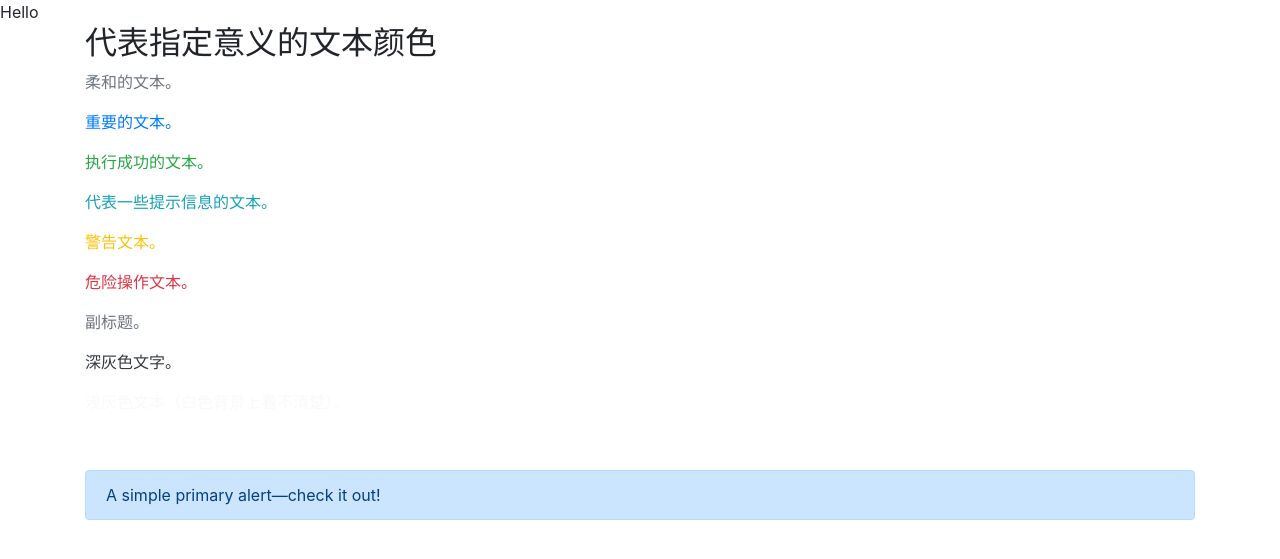
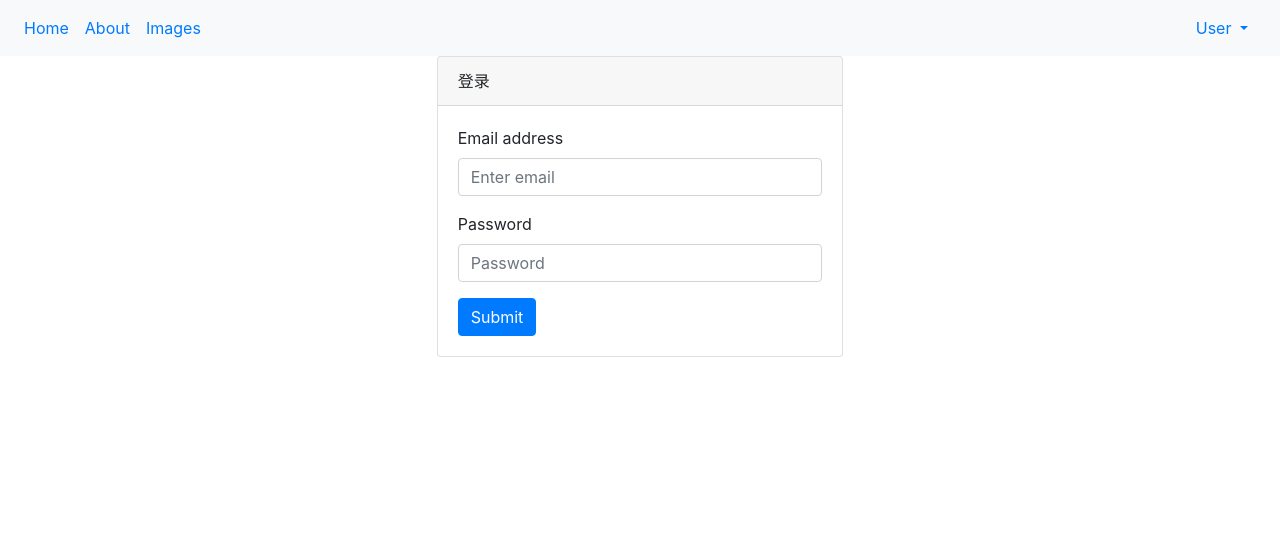
Before and after one commit to Hwlhwlxyz/imghst, a Flask app: page / in a window 1280 px wide. Shown: the top 559 px of the page. Run offline with Flask 2, Linux system fonts and the light colour scheme; some libraries are stand-ins or nearby versions.

Commit message:
register, login(hash), upload multiple pictures

```diff
--- a/app/database.py
+++ b/app/database.py
@@ -45,6 +45,7 @@ def query_db(query, args=(), one=False):
         get_db().commit()
     rv = [dict((cur.description[idx][0], value)
                for idx, value in enumerate(row)) for row in cur.fetchall()]
+    print((rv[0] if rv else None) if one else rv)
     return (rv[0] if rv else None) if one else rv
 
 
@@ -55,6 +56,7 @@ def init_db():
             db.cursor().executescript(f.read())
         db.commit()
 
+# flask init-db
 @click.command('init-db')
 @with_appcontext
 def init_db_command():
--- a/app/templates/index.html
+++ b/app/templates/index.html
@@ -4,35 +4,8 @@
     <meta charset="UTF-8">
     <title>test</title>
 
-
-
-
 </head>
 <body>
-
-
-Hello
-
-
-<div class="container">
-  <h2>代表指定意义的文本颜色</h2>
-  <p class="text-muted">柔和的文本。</p>
-  <p class="text-primary">重要的文本。</p>
-  <p class="text-success">执行成功的文本。</p>
-  <p class="text-info">代表一些提示信息的文本。</p>
-  <p class="text-warning">警告文本。</p>
-  <p class="text-danger">危险操作文本。</p>
-  <p class="text-secondary">副标题。</p>
-  <p class="text-dark">深灰色文字。</p>
-  <p class="text-light">浅灰色文本（白色背景上看不清楚）。</p>
-  <p class="text-white">白色文本（白色背景上看不清楚）。</p>
-    <div class="alert alert-primary" role="alert">
-  A simple primary alert—check it out!
-</div>
-</div>
-
-
-
 
 <link href="/static/bootstrap/css/bootstrap.min.css" rel="stylesheet" type="text/css" />
 <link href="/static/bootstrap/css/bootstrap-grid.css" rel="stylesheet" type="text/css" />
--- /dev/null
+++ b/app/templates/login.html
@@ -0,0 +1,52 @@
+<!DOCTYPE html>
+<html lang="en">
+<head>
+    <meta charset="UTF-8">
+    <title>login</title>
+</head>
+
+{% extends 'navigator.html' %}
+
+
+
+{% block body_part %}
+
+
+    <body>
+
+    <div class="row justify-content-center align-items-center">
+        <div class="col-4">
+            <div class="card ">
+                <div class="card-header">
+                    登录
+                </div>
+                <div class="card-body">
+
+                    <form action="/login" method="post">
+                        <div class="form-group">
+                            <label for="exampleInputEmail1">Email address</label>
+                            <input type="text" class="form-control" name="email"
+                                   aria-describedby="emailHelp"
+                                   placeholder="Enter email">
+                            <small id="emailHelp" class="form-text text-muted"></small>
+                        </div>
+                        <div class="form-group">
+                            <label for="exampleInputPassword1">Password</label>
+                            <input type="password" class="form-control" name="password"
+                                   placeholder="Password">
+                        </div>
+
+                        <button type="submit" class="btn btn-primary" value="submit">Submit</button>
+                    </form>
+                </div>
+            </div>
+        </div>
+    </div>
+    </body>
+
+
+
+{% endblock %}
+
+
+</html>
--- /dev/null
+++ b/app/templates/navigator.html
@@ -0,0 +1,94 @@
+<!DOCTYPE html>
+<html lang="en">
+<head>
+<title>imghst</title>
+</head>
+
+
+
+<body>
+
+{#flash message#}
+{% with messages = get_flashed_messages(with_categories=True) %}
+  {% if messages %}
+
+    {% for category, message in messages %}
+      <div class="alert alert-{{category}}">{{ message }}
+  <button type="button" class="close" data-dismiss="alert" aria-label="Close">
+    <span aria-hidden="true">&times;</span>
+  </button>
+</div>
+    {% endfor %}
+
+  {% endif %}
+{% endwith %}
+<script>
+window.setTimeout(function() {
+    $(".alert").fadeTo(500, 0).slideUp(500, function(){
+        $(this).remove();
+    });
+}, 1000);
+</script>
+{% block body %}{% endblock %}
+
+
+<nav class="navbar navbar-expand-sm bg-light">
+
+    <ul class="navbar-nav mr-auto">
+        <li class="nav-item active">
+            <a class="nav-link" href="/uploadbydropzone">Home <span class="sr-only">(current)</span></a>
+        </li>
+        <li class="nav-item">
+            <a class="nav-link" href="/about">About</a>
+        </li>
+        <li class="nav-item">
+            <a class="nav-link" href="/showimagesofuser">Images</a>
+        </li>
+
+    </ul>
+{#    <span class="navbar-text">#}
+{#          {% if current_user.is_authenticated %}#}
+{#              Welcome {{ current_user.username }}!#}
+{#          {% endif %}#}
+{#        </span>#}
+    <span class="nav-item dropdown">
+        <a class="nav-link dropdown-toggle" href="#" id="navbarDropdownMenuLink" data-toggle="dropdown"
+           aria-haspopup="true" aria-expanded="false">
+          {% if current_user.is_authenticated %}
+              Welcome {{ current_user.username }}!
+          {% else %}
+              User
+          {% endif %}
+        </a>
+        <div class="dropdown-menu" aria-labelledby="navbarDropdownMenuLink">
+            {% if current_user.is_authenticated %}
+                <a class="dropdown-item" href="/logout">log out</a>
+            {% else %}
+                <a class="dropdown-item" href="/login">log in</a>
+            {% endif %}
+
+
+
+            {% if not current_user.is_authenticated %}
+                <a class="dropdown-item" href="/register">register</a>
+            {% endif %}
+</div>
+      </span>
+
+</nav>
+</body>
+
+
+
+
+{% block body_part %}
+{% endblock %}
+
+    <link href="/static/bootstrap/css/bootstrap.min.css" rel="stylesheet" type="text/css"/>
+    <link href="/static/bootstrap/css/bootstrap-grid.css" rel="stylesheet" type="text/css"/>
+    <link href="/static/bootstrap/css/bootstrap-reboot.css" rel="stylesheet" type="text/css"/>
+
+    <script src="/static/bootstrap/js/jquery-3.4.1.min.js"></script>
+    <script src="/static/bootstrap/js/bootstrap.min.js"></script>
+
+</html>
--- a/app/views.py
+++ b/app/views.py
@@ -1,41 +1,116 @@
-from flask import render_template, request, jsonify, Response
+import flask
+from flask import render_template, request, jsonify, Response, redirect, url_for, flash
+from flask_login import login_user, login_required, logout_user, current_user
 
 from app import app, database
 
 from . import models
 
+import re
 
-@app.route('/')
 @app.route('/index')
 def index():
     return render_template("index.html")
 
-@app.route('/u')
-def user():
-    # fake user
-    user = models.User('user1', 'ps1')
-    print(user.get_all())
-    data = user.get_all()
-    return jsonify(data)
+
+
+@app.route('/', methods=['GET', 'POST'])
+@app.route('/login', methods=['GET', 'POST'])
+def login():
+    print(request.form)
+    if request.method == "POST":
+        print(request.form["email"], request.form["password"])
+        current_user = models.User.get_user_by_email(request.form["email"])
+        if current_user.verify_password(request.form["password"]):
+            login_user(current_user)
+            flash('logged in successfully', "success")
+            return redirect(url_for("dropzoneupload"))
+            print(current_user)
+        else:
+            flash("failed", "info")
+
+    return render_template("login.html")
+
+
+# @app.route('/login', methods=['GET', 'POST'])
+# def login():
+#     # Here we use a class of some kind to represent and validate our
+#     # client-side form data. For example, WTForms is a library that will
+#     # handle this for us, and we use a custom LoginForm to validate.
+#     form = LoginForm()
+#     if form.validate_on_submit():
+#         # Login and validate the user.
+#         # user should be an instance of your `User` class
+#         login_user(user)
+#
+#         flask.flash('Logged in successfully.')
+#
+#         next = flask.request.args.get('next')
+#         # is_safe_url should check if the url is safe for redirects.
+#         # See http://flask.pocoo.org/snippets/62/ for an example.
+#         # if not is_safe_url(next):
+#         #     return flask.abort(400)
+#
+#         return flask.redirect(next or flask.url_for('index'))
+#     return flask.render_template('login.html', form=form)
+######
+
+def verify(email, password, username):
+    checkEmail = re.compile(r'^(\w+_?-?\.?\w*)@([\w+\.]+[a-zA-Z]+$)')
+    return checkEmail.match(email)
+
+@app.route('/register', methods=['GET', 'POST'])
+def register():
+    if request.method == "POST":
+        existuser = models.User.get_user_by_email(request.form["email"])
+        if existuser:
+            flash("email has been used", "info")
+        if verify(request.form["email"], request.form["password"], request.form["username"]):
+            print(request.form["email"], request.form["password"], request.form["username"])
+            newuser = models.User(request.form["username"], request.form["password"], request.form["email"])
+            newuser.save()
+            flash("registered successfully", "success")
+        else:
+            print("failed")
+            flash("failed", "info")
+    return render_template("register.html")
+
+
+@app.route("/logout")
+@login_required
+def logout():
+    logout_user()
+    flash("logged out succesfully", "info")
+    return redirect(url_for("login"))
+    #return render_template('logout.html', current_user=current_user)
 
 
 
+###
 
+# @app.route('/upload', methods=['POST', 'GET'])
+# def upload():
+#     if request.method == 'POST' and 'photo' in request.files:
+#         filename = models.Image.save(request.files['photo'], current_user.get_id())
+#         print("uploading:",filename)
+#     return render_template('upload.html')
 
-@app.route('/upload', methods=['POST', 'GET'])
-def upload():
-    if request.method == 'POST' and 'photo' in request.files:
-        filename = models.Image.save(request.files['photo'])
-        print(filename)
-    return render_template('upload.html')
 
 
 @app.route('/uploadbydropzone', methods=['POST', 'GET'])
+@login_required
 def dropzoneupload():
-    print(request.files)
+    print(request.files, request.method)
     if request.method == 'POST':
-        for f in request.files.getlist('file'):
-            print(f.filename)
+        print("dropzoneupload:", request.files, request.method)
+        print("dropzoneupload_files:",request.files.getlist("file[0]"))
+
+        for fnumber, f in request.files.items():
+            print(f)
+            print("name:",f.filename)
+            print("*"*10)
+            models.Image.save(f, current_user.get_id())
+
     return render_template('dropzone.html')
 
 
@@ -44,12 +119,29 @@ def return_img_stream(imgname):
     resp = Response(models.Image(models.Image.find_by_name(imgname).name).get_img(), mimetype="image/jpeg")
     return resp
 
+
 @app.route('/image')
 def get_images():
     data = models.Image.get_all()
     return jsonify(data)
 
+
 @app.route('/showimages')
 def show_images():
     images = models.Image.get_all()
+    print(images)
     return render_template('images.html', images=images)
+
+
+@app.route('/showimagesofuser')
+@login_required
+def show_images_of_user():
+
+    images = models.Image.get_img_by_userid(current_user.id)
+    print(images)
+    return render_template('images.html', images=images)
+
+
+@app.route('/about')
+def about():
+    return render_template('about.html')
--- a/config.py
+++ b/config.py
@@ -4,4 +4,5 @@ DATABASE = 'data/database.db'
 INIT_SCHEMA = 'data/schema.db'
 UPLOADED_PHOTOS_DEST = 'data/images'
 UPLOADS_DEFAULT_DEST = 'data/default'
+SECRET_KEY = 'secret key'
 DEBUG = True
```
Also changed, not shown: app/__init__.py (+18 -1 lines), app/models.py (+92 -13 lines), app/templates/about.html (added, +11 -0 lines), app/templates/dropzone.html (+37 -21 lines), app/templates/images.html (+10 -13 lines), app/templates/logout.html (added, +10 -0 lines), app/templates/register.html (added, +55 -0 lines), run.py (+7 -0 lines), README.md, data/schema.db.
